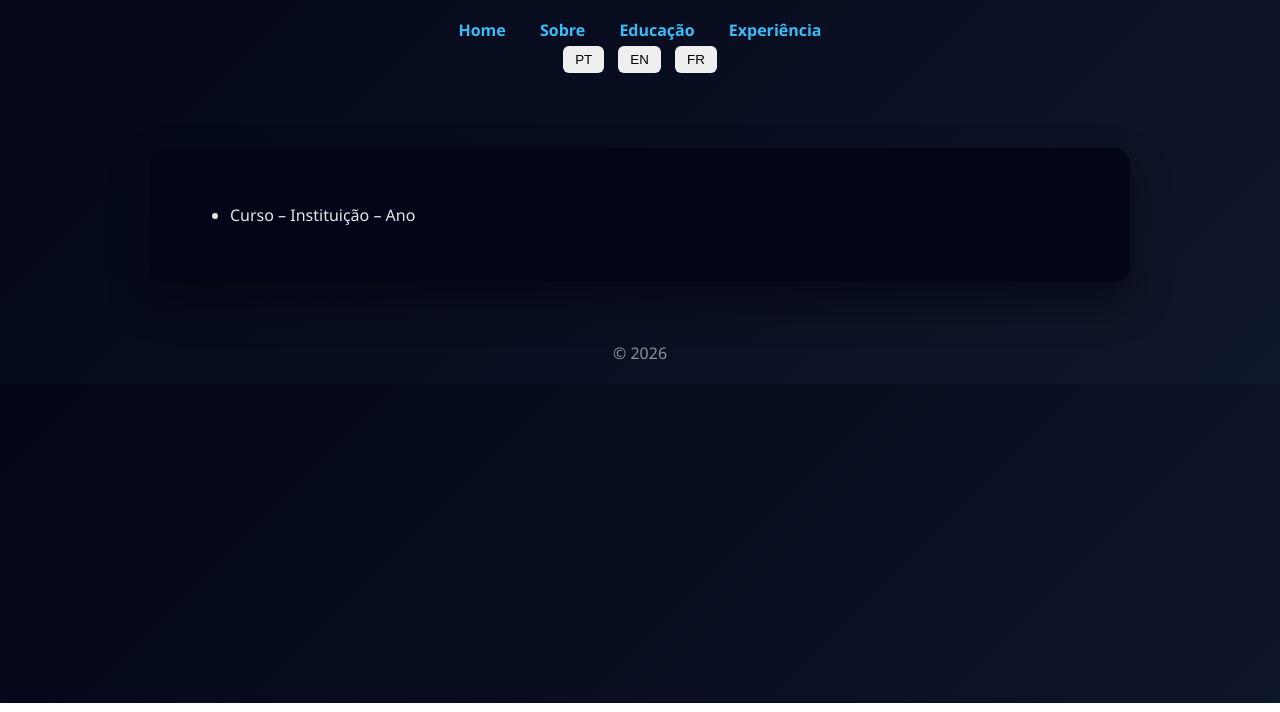
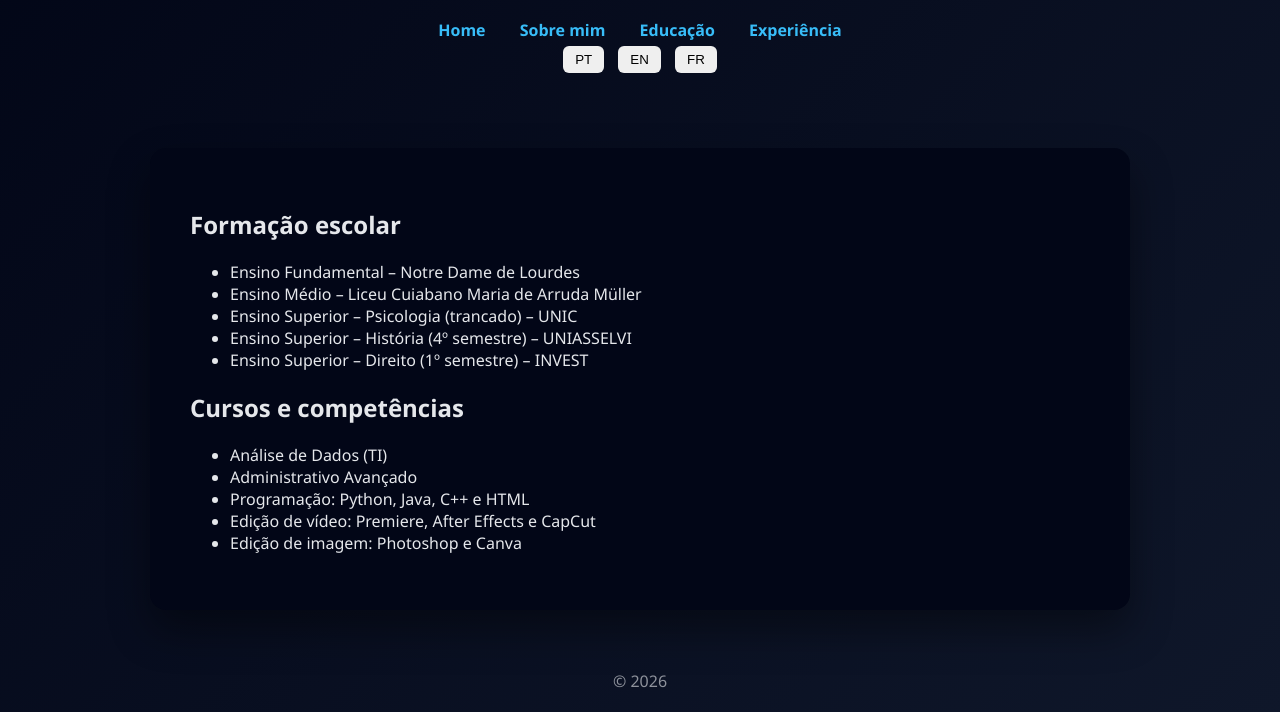
Before and after one commit to Sanjitarzzz/seuusuario.github.io, a plain HTML site: page educacao.html in a window 1280 px wide. Shown: the part 97-809 px from the top of the page. Drawn offline with Linux system fonts and the light colour scheme.

Commit message:
Update educacao.html

```diff
--- a/educacao.html
+++ b/educacao.html
@@ -2,7 +2,7 @@
 <html lang="pt-BR">
 <head>
   <meta charset="UTF-8">
-  <title>Educação</title>
+  <title>Educação | Fhellype Delminio</title>
   <meta name="viewport" content="width=device-width, initial-scale=1.0">
   <link rel="stylesheet" href="style.css">
   <script defer src="lang.js"></script>
@@ -13,10 +13,10 @@
   <h1 data-pt="Educação" data-en="Education" data-fr="Éducation"></h1>
 
   <nav>
-    <a href="index.html">Home</a>
-    <a href="sobre.html">Sobre</a>
-    <a href="educacao.html">Educação</a>
-    <a href="experiencia.html">Experiência</a>
+    <a href="index.html" data-pt="Home" data-en="Home" data-fr="Accueil"></a>
+    <a href="sobre.html" data-pt="Sobre mim" data-en="About me" data-fr="À propos"></a>
+    <a href="educacao.html" data-pt="Educação" data-en="Education" data-fr="Éducation"></a>
+    <a href="experiencia.html" data-pt="Experiência" data-en="Experience" data-fr="Expérience"></a>
   </nav>
 
   <div class="lang">
@@ -27,10 +27,56 @@
 </header>
 
 <main class="card">
+  <h2 data-pt="Formação escolar"
+      data-en="Academic background"
+      data-fr="Parcours académique"></h2>
+
   <ul>
-    <li data-pt="Curso – Instituição – Ano"
-        data-en="Degree – Institution – Year"
-        data-fr="Diplôme – Institution – Année"></li>
+    <li data-pt="Ensino Fundamental – Notre Dame de Lourdes"
+        data-en="Elementary School – Notre Dame de Lourdes"
+        data-fr="École primaire – Notre Dame de Lourdes"></li>
+
+    <li data-pt="Ensino Médio – Liceu Cuiabano Maria de Arruda Müller"
+        data-en="High School – Liceu Cuiabano Maria de Arruda Müller"
+        data-fr="Lycée – Liceu Cuiabano Maria de Arruda Müller"></li>
+
+    <li data-pt="Ensino Superior – Psicologia (trancado) – UNIC"
+        data-en="Higher Education – Psychology (paused) – UNIC"
+        data-fr="Études supérieures – Psychologie (suspendu) – UNIC"></li>
+
+    <li data-pt="Ensino Superior – História (4º semestre) – UNIASSELVI"
+        data-en="Higher Education – History (4th semester) – UNIASSELVI"
+        data-fr="Études supérieures – Histoire (4e semestre) – UNIASSELVI"></li>
+
+    <li data-pt="Ensino Superior – Direito (1º semestre) – INVEST"
+        data-en="Higher Education – Law (1st semester) – INVEST"
+        data-fr="Études supérieures – Droit (1er semestre) – INVEST"></li>
+  </ul>
+
+  <h2 data-pt="Cursos e competências"
+      data-en="Courses and skills"
+      data-fr="Cours et compétences"></h2>
+
+  <ul>
+    <li data-pt="Análise de Dados (TI)"
+        data-en="Data Analysis (IT)"
+        data-fr="Analyse de données (TI)"></li>
+
+    <li data-pt="Administrativo Avançado"
+        data-en="Advanced Administrative"
+        data-fr="Administration avancée"></li>
+
+    <li data-pt="Programação: Python, Java, C++ e HTML"
+        data-en="Programming: Python, Java, C++ and HTML"
+        data-fr="Programmation : Python, Java, C++ et HTML"></li>
+
+    <li data-pt="Edição de vídeo: Premiere, After Effects e CapCut"
+        data-en="Video editing: Premiere, After Effects and CapCut"
+        data-fr="Montage vidéo : Premiere, After Effects et CapCut"></li>
+
+    <li data-pt="Edição de imagem: Photoshop e Canva"
+        data-en="Image editing: Photoshop and Canva"
+        data-fr="Édition d’image : Photoshop et Canva"></li>
   </ul>
 </main>
 
```
